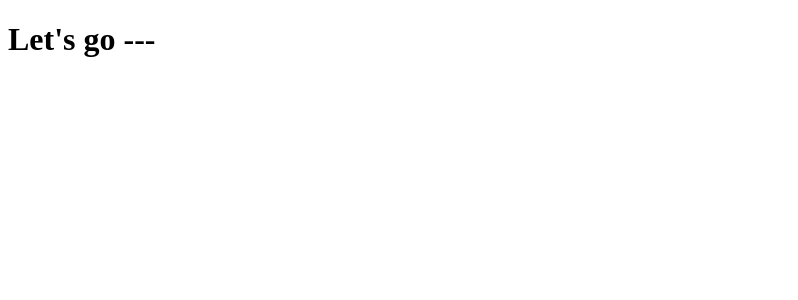
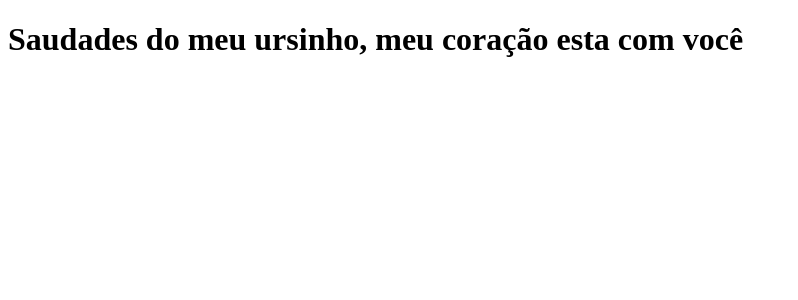
Before and after one commit to mar1205/clone-tabnews-exercicio, a Next.js app: page / in a window 1280 px wide. Shown: the top 300 px of the page, without its empty margins (0-798 px from the left). Built offline with nearby package versions, Linux system fonts and the light colour scheme.

Commit message:
alterar mensagem

```diff
--- a/pages/index.js
+++ b/pages/index.js
@@ -1,4 +1,4 @@
 function Home(){
-    return <h1>Let's go ---</h1>
+    return <h1>Saudades do meu ursinho, meu coração esta com você </h1>
 }
 export default Home;
```
